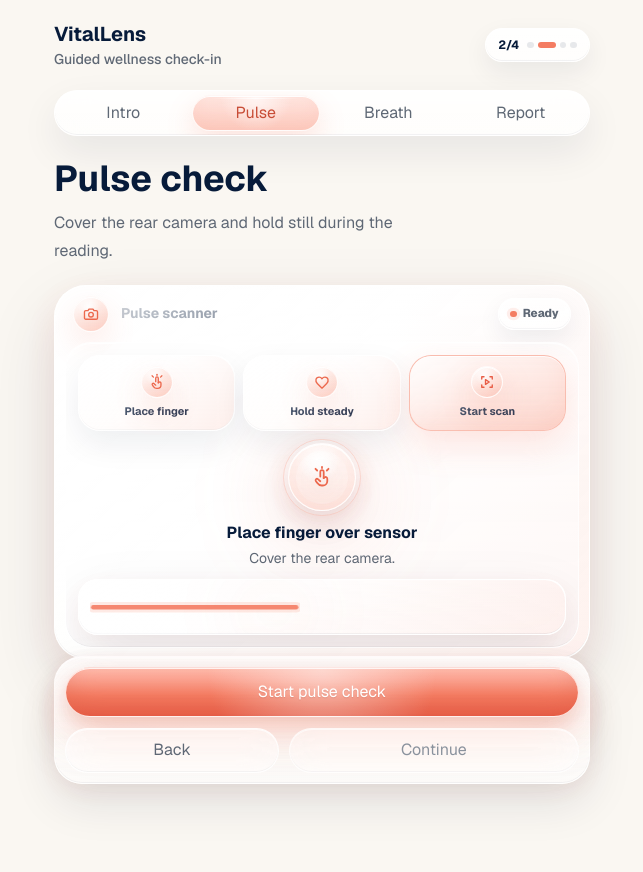
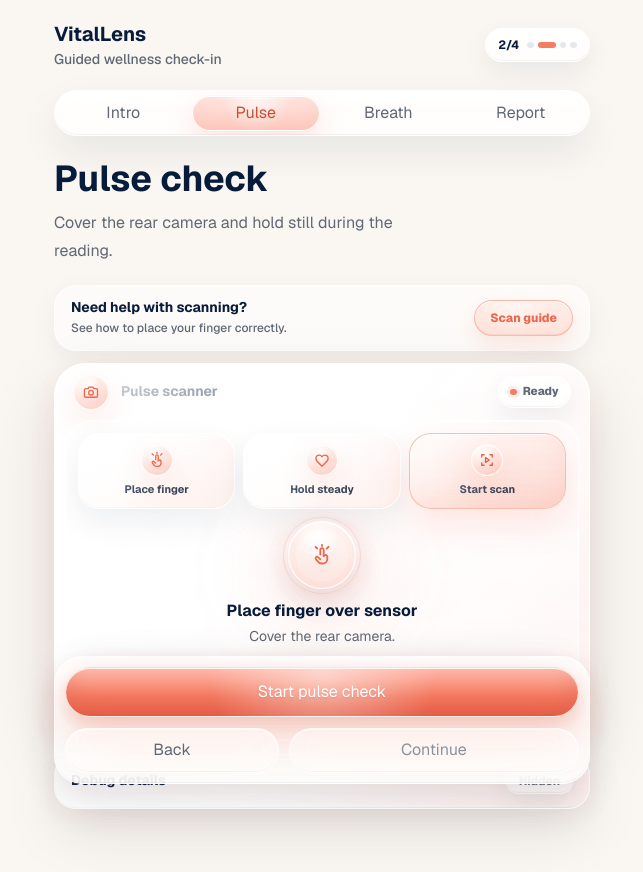
Before and after one commit to arliking13/vitallens, a Next.js app: page / in a window 1280 px wide. Both pictures are taken after a click on the button "Pulse". Shown: the top 872 px of the page, without its empty margins (318-961 px from the left). Built offline with nearby package versions, Linux system fonts and the light colour scheme.

Commit message:
feat: restore pulse scan guide trigger safely

```diff
--- a/src/features/pulse/components/PulseCheckView.tsx
+++ b/src/features/pulse/components/PulseCheckView.tsx
@@ -313,10 +313,29 @@ export function PulseCheckView({
         </p>
       </div>
 
-      <div className="mt-5">
-        <CameraPreview
-          delayMs={40}
-          fingerGateState={fingerGateState}
+        <div className="mt-5">
+          <div className="mb-3 flex items-center justify-between gap-3 rounded-[22px] border border-white/70 bg-white/50 px-4 py-3 shadow-[0_10px_28px_rgba(7,27,58,0.06)] backdrop-blur-xl">
+            <div className="min-w-0">
+              <p className="text-sm font-bold text-[var(--vl-text)]">
+                Need help with scanning?
+              </p>
+              <p className="text-xs font-medium leading-5 text-[var(--vl-text-muted)]">
+                See how to place your finger correctly.
+              </p>
+            </div>
+
+            <button
+              className="vl-scan-guide-pill interactive-press shrink-0"
+              onClick={() => setIsScanGuideOpen(true)}
+              type="button"
+            >
+              Scan guide
+            </button>
+          </div>
+
+          <CameraPreview
+            delayMs={40}
+            fingerGateState={fingerGateState}
           hasPulseEstimate={hasPulseEstimate}
           isPulseCheckActive={isPulseCheckActive}
           isSampling={isSampling}
```
